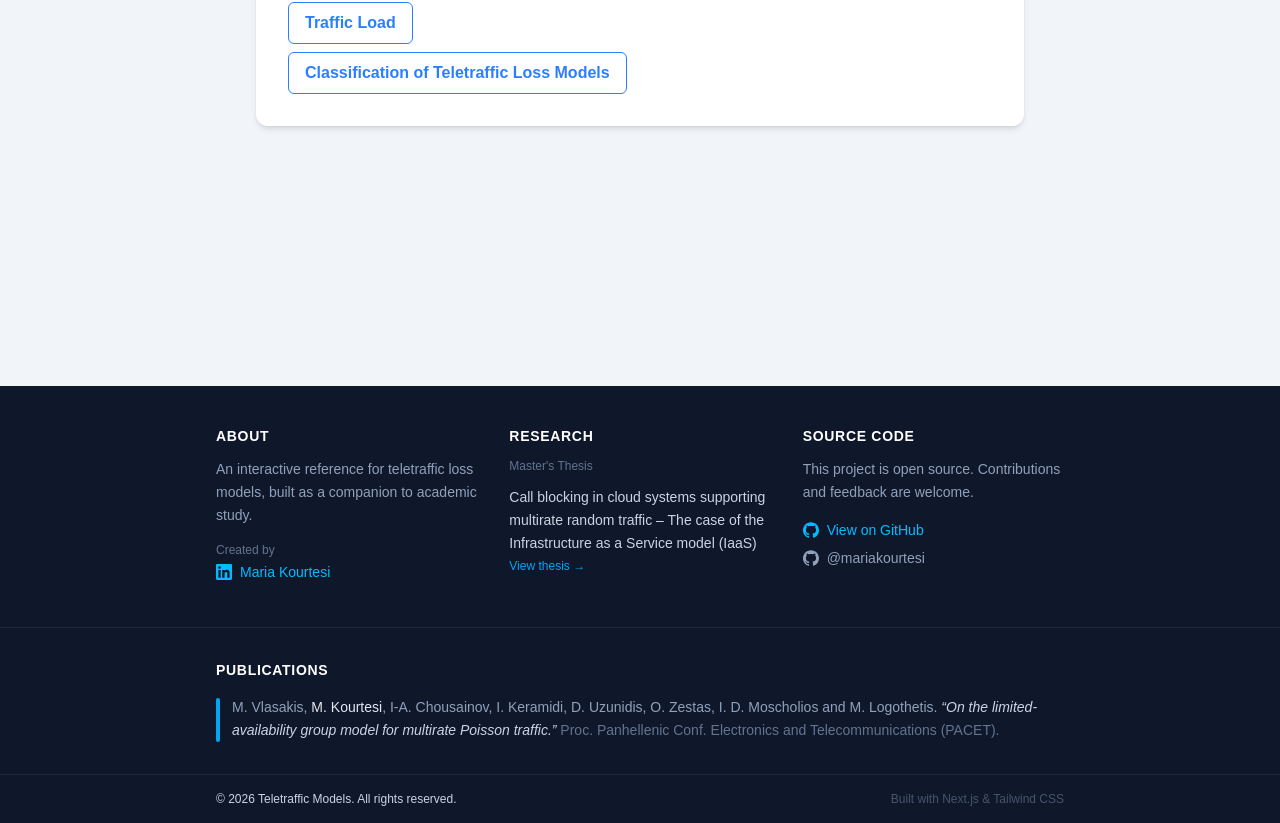
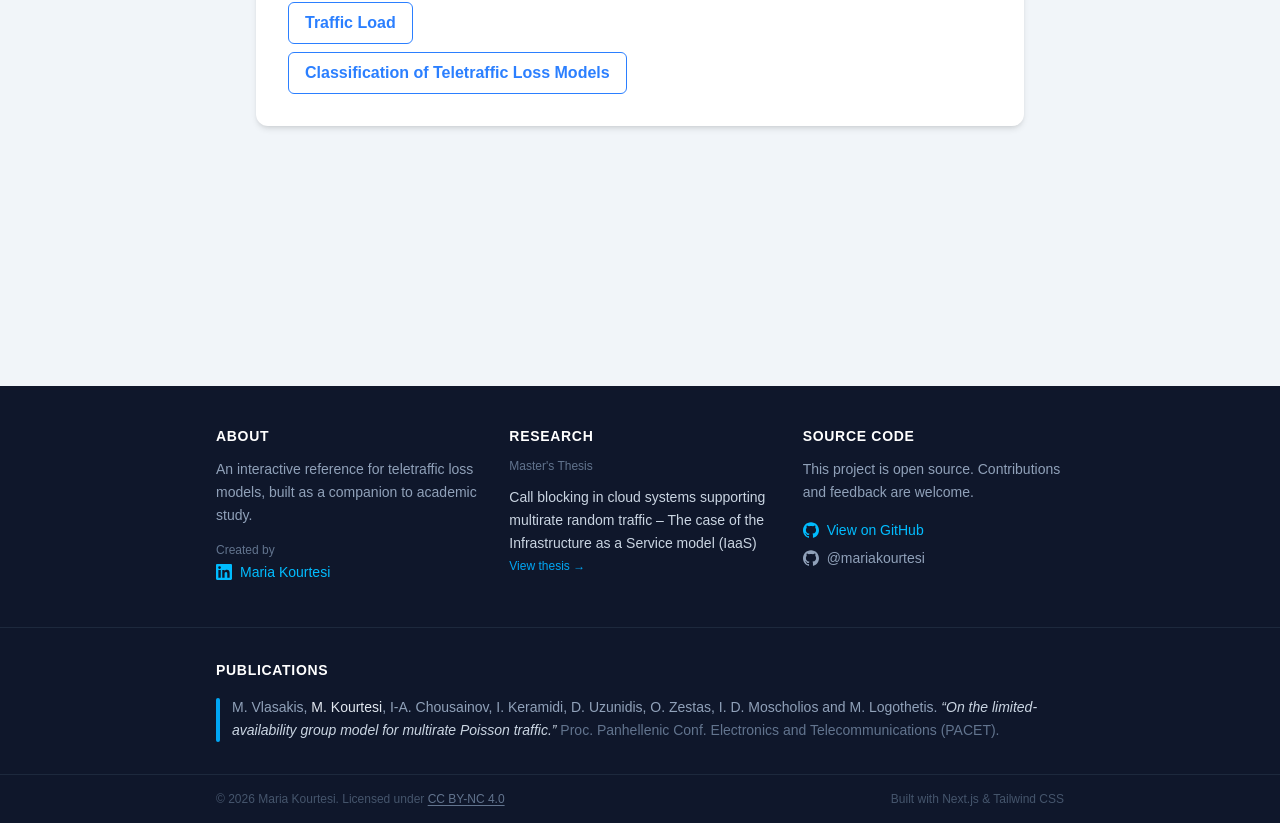
Before and after one commit to marias-world/teletraffic-models-ui, a Next.js app: page / in a window 1280 px wide. Shown: the part 514-1337 px from the top of the page. Built offline with nearby package versions, Linux system fonts and the light colour scheme.

Commit message:
chore: update licence

```diff
--- a/src/components/layout.tsx
+++ b/src/components/layout.tsx
@@ -224,14 +224,19 @@ export default function Layout({ children }: LayoutProps) {
 
         {/* Bottom bar */}
         <div className="border-t border-slate-800">
-          <div className="max-w-4xl mx-auto px-6 py-4 flex flex-col sm:flex-row justify-between items-center gap-2 text-xs text-slate-600">
-            <span className="text-slate-300">
-              © {new Date().getFullYear()} Teletraffic Models. All rights
-              reserved.
+          <div className="max-w-4xl mx-auto px-6 py-4 flex flex-col sm:flex-row justify-between items-center gap-2 text-xs">
+            <span className="text-slate-600">
+              © {new Date().getFullYear()} Maria Kourtesi. Licensed under{" "}
+              <a
+                href="https://creativecommons.org/licenses/by-nc/4.0/"
+                target="_blank"
+                rel="noopener noreferrer"
+                className="text-slate-500 hover:text-slate-400 underline underline-offset-2 transition-colors duration-150"
+              >
+                CC BY-NC 4.0
+              </a>
             </span>
-            <span className="text-slate-600">
-              Built with Next.js &amp; Tailwind CSS
-            </span>
+            <span className="text-slate-600">Built with Next.js &amp; Tailwind CSS</span>
           </div>
         </div>
       </footer>
```
Also changed, not shown: 1 other file (tests, documents, lock files or other folders).
